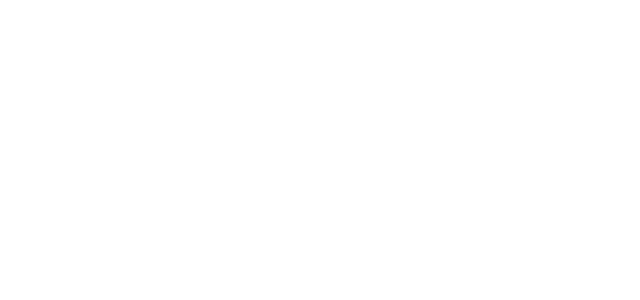
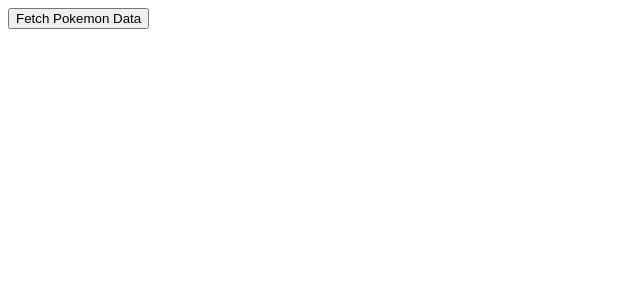
Before and after one commit to Farothtc/pokedex, a React (Vite) app: page / in a window 1280 px wide. Shown: the top 300 px of the page, without its empty margins (0-640 px from the left). Built offline with nearby package versions, Linux system fonts and the light colour scheme.

Commit message:
pokedata function added for axios.get

```diff
--- a/src/App.tsx
+++ b/src/App.tsx
@@ -1,11 +1,30 @@
-import { useState } from 'react'
+import { useState } from "react"
+import axios from "axios";
 
 function App() {
-  const [count, setCount] = useState(0)
+  const [dataAPI, setDataAPI] = useState({});
+
+  const POKEMON_API = "https://pokeapi.co/api/v2/pokemon"
+
+async function pokedata(){
+    axios.get(POKEMON_API)
+    .then(response => {
+      setDataAPI(response.data)
+      console.log(response.data)
+    })
+    .catch(error => {
+      console.log("Error fetching data:",error)
+    })
+
+
+}
+
 
   return (
     <>
-
+      <div>
+        <button onClick={pokedata}>Fetch Pokemon Data</button>
+      </div>
     </>
   )
 }
```
